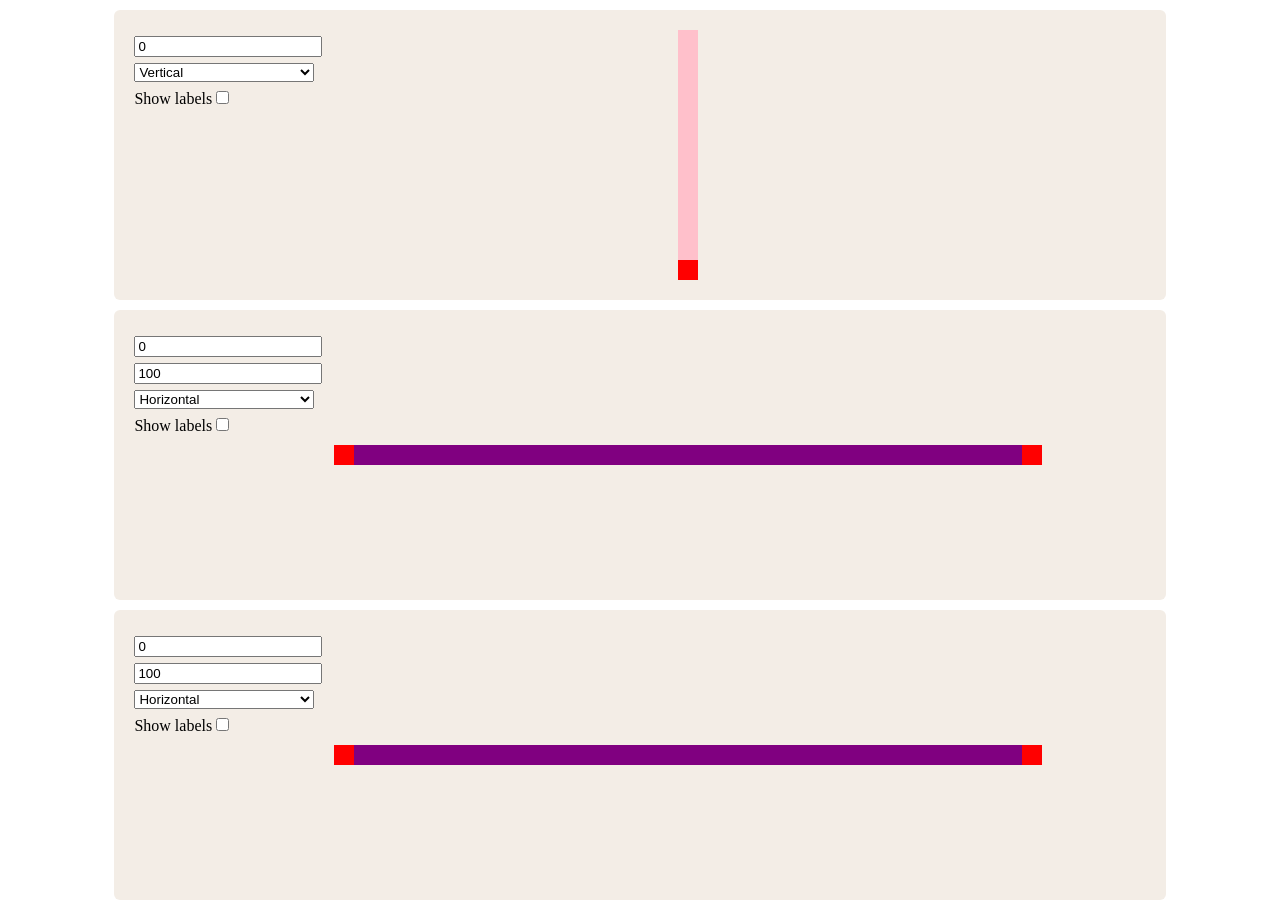
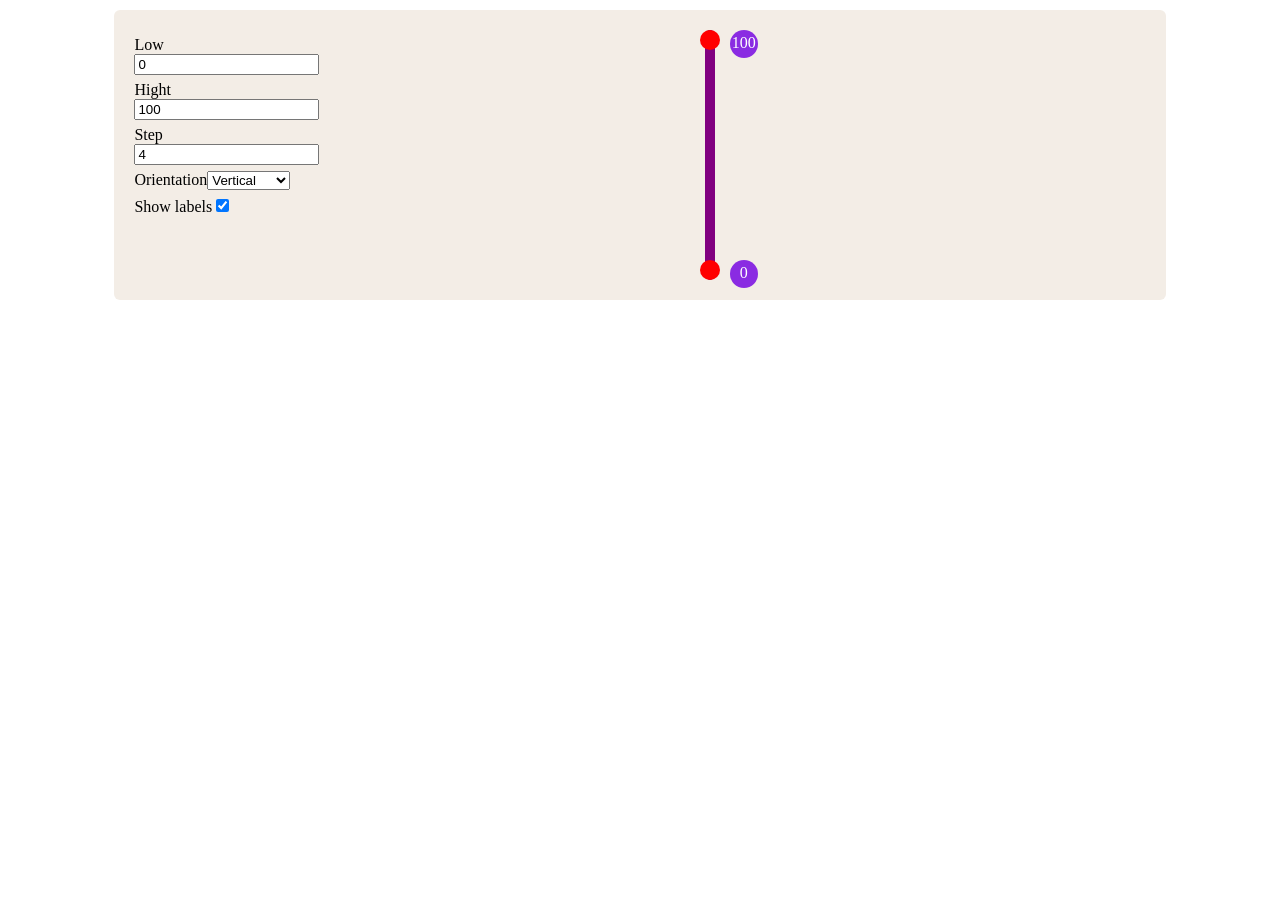
Before and after one commit to makysheva/slider, a website built with webpack: page src/example/index.pug in a window 1280 px wide. Shown: the top 903 px of the page. After the commit the page ends 800 px from the top, so only its background shows below. Built offline with nearby package versions, Linux system fonts and the light colour scheme.

Commit message:
added tests for LabelView, and bug fix

```diff
--- a/package.json
+++ b/package.json
@@ -4,7 +4,7 @@
   "description": "",
   "main": "index.js",
   "scripts": {
-    "test": "mocha -r ts-node/register test/**/*.spec.ts",
+    "test": "mocha --require setup.js -r ts-node/register test/**/*.spec.ts",
     "serv": "webpack-dev-server",
     "build": "webpack --mode development"
   },
@@ -17,6 +17,7 @@
     "chai": "^4.2.0",
     "css-loader": "^3.2.0",
     "html-webpack-plugin": "^3.2.0",
+    "jsdom": "^15.2.1",
     "mocha": "^6.2.2",
     "node-sass": "^4.13.0",
     "pug": "^2.0.4",
--- a/src/example/example.ts
+++ b/src/example/example.ts
@@ -1,61 +1,7 @@
 import './scss/example.scss';
 import { Orientation } from "../model/Orientation";
-import { SliderFacade } from "../controller/SliderFacade";
-import { ModelEvents } from '../model/ModelEvents';
-import { SliderModel } from '../model/SliderModel';
 import { Panel } from './panel/Panel';
 
 $(function() {
-    new Panel(document.body, {orientation: Orientation.Vertical});
-    new Panel(document.body, {range: true});
-    new Panel(document.body, { range: true });
-    new Panel(document.body, { range: true, showLabels: true });
-    new Panel(document.body, { range: true });
-    new Panel(document.body, { range: true });
-
-/*
-    let fst: SliderFacade = $('.slider-example').slider({orientation: Orientation.Horizontal, range: true});
-    fst.orientation =Orientation.Vertical;
-    //fst.orientation = Orientation.Horizontal;
-    //fst.value = 32;
-    //fst.orientation = Orientation.Vertical;
-    fst.addEventListener(ModelEvents.changeValue, function(type: ModelEvents, data: SliderModel) {
-        $('#panel_1').val(data.value);
-    });
-
-    fst.addEventListener(ModelEvents.changeLabelVisibility, function(type: ModelEvents, data: SliderModel) {
-        $('#check_1').prop('checked', fst.labels);
-    });
-
-    $('#panel_1').on('input', function() {
-        let val: any = $('#panel_1').val() || ''!;
-        fst.value = parseInt( val );
-    });
-
-    $('#panel_1').val(fst.value);
-    $('#check_1').prop('checked', fst.labels);
-
-    $('#check_1').change(function() {
-        let val: boolean = $('#check_1').prop('checked');
-        fst.labels = val;
-    });
-
-    $('#select_slider').val(fst.orientation);
-    $('#select_slider').change(function() {
-        if($(this).val() == 'vertical') {
-            fst.orientation = Orientation.Vertical;
-        } else {
-            fst.orientation = Orientation.Horizontal;
-        }
-
-    });
-
-    let slider: SliderFacade = $('.slider-example2').slider({orientation: Orientation.Vertical, range: true, labels: true});
-    //slider.value = 50;
-    //slider.step = 25;
-    slider.labels = false;
-    slider.labels = true;
-    slider.orientation = Orientation.Horizontal;
-    //slider.orientation = Orientation.Vertical;
-*/
+    new Panel(document.body, {orientation: Orientation.Vertical, showLabels: true, range: true, step: 4});
 });
--- a/src/example/panel/Panel.ts
+++ b/src/example/panel/Panel.ts
@@ -10,6 +10,7 @@ export class Panel {
     private _container: JQuery;
     private _textFieldLow: JQuery;
     private _textFieldHight: JQuery;
+    private _textFieldStep: JQuery;
     private _selectOrientation: JQuery;
     private _checkboxLabels: JQuery;
     private _isRange: boolean;
@@ -22,25 +23,34 @@ export class Panel {
         $(parent).append(this._container);
         this._container.append(panel);
         this._container.append(slider);
-        this._textFieldLow = $('<input type="number" class="example__element">');
+        this._textFieldLow = $('<input type="number">');
         panel.append(this._textFieldLow);
+        this.wrapLabel(this._textFieldLow, 'Low');
 
         if (this._isRange) {
-            this._textFieldHight = $('<input type="number" class="example__element">');
+            this._textFieldHight = $('<input type="number">');
             panel.append(this._textFieldHight);
+            this.wrapLabel(this._textFieldHight, 'Hight');
             this._textFieldHight.on('input', this.onChangeHightValue.bind(this));
         }
 
-        this._selectOrientation = $('<select class="example__element">'+
+        this._textFieldStep = $('<input type="number">');
+        panel.append(this._textFieldStep);
+        this.wrapLabel(this._textFieldStep, 'Step');
+        this._textFieldStep.on('input', this.onChangeStep.bind(this));
+
+        this._selectOrientation = $('<select>'+
             '<option value="horizontal">Horizontal</option>'+
             '<option value="vertical">Vertical</option>'+
             '</select>'
         );
+
         panel.append(this._selectOrientation);
+        this.wrapLabel(this._selectOrientation, 'Orientation');
 
         this._checkboxLabels = $('<input type="checkbox">');
         panel.append(this._checkboxLabels);
-        this._checkboxLabels.wrap('<label class="example__element">Show labels</label>');
+        this.wrapLabel(this._checkboxLabels, 'Show labels');
 
         this._slider = new SliderFacade(slider.get(0), props);
 
@@ -55,6 +65,7 @@ export class Panel {
         this.updateLabelsCheckbox();
         this.updateValues();
         this.updateOrientation();
+        this.updateStep();
     }
 
     private updateValues() {
@@ -62,6 +73,10 @@ export class Panel {
         if (this._slider.range) {
             this._textFieldHight.val(this._slider.getValue(1));
         }
+    }
+
+    private updateStep() {
+        this._textFieldStep.val(this._slider.step);
     }
 
     private onChangeLowValue() {
@@ -74,6 +89,10 @@ export class Panel {
 
     private onChangeHightValue() {
         this._slider.setValue(<number>this._textFieldHight.val(), 1);
+    }
+
+    private onChangeStep() {
+        this._slider.step = +<number>this._textFieldStep.val();
     }
 
     private onChangeOrientation() {
@@ -93,11 +112,14 @@ export class Panel {
             this._selectOrientation.val('horizontal');
         } else {
             this._selectOrientation.val('vertical');
-
         }
     }
 
     private onCheckboxChange() {
         this._slider.labels = this._checkboxLabels.prop('checked');
     }
+
+    private wrapLabel(element: JQuery, text: string): JQuery {
+        return element.wrap('<label class="example__element">' + text + '</label>')
+    }
 }
--- a/src/model/SliderModel.ts
+++ b/src/model/SliderModel.ts
@@ -81,14 +81,14 @@ export class SliderModel {
     }
 
     /**
-     * delete
+     *
      */
     get values(): number[] {
         return [this._markers[0].value, this._markers[1].value];
     }
 
     /**
-     * delete
+     *
      */
     set values(val: number[]) {
         this.checkRange();
@@ -113,7 +113,7 @@ export class SliderModel {
      *
      */
     set step(value: number) {
-        if (value <= this._max) {
+        if ( value < (this._max - this._min) ) {
             this._step = value;
         } else {
             throw new Error('Step should be between min and max.');
--- a/src/scss/slider.scss
+++ b/src/scss/slider.scss
@@ -1,12 +1,16 @@
 .slider {
     width: 100%;
-    height: 20px;
+    height: 10px;
     position: relative;
     background-color: pink;
+    border-radius: 10px;
+    display: flex;
+    align-items: center;
+    justify-content: center;
 
     &--vertical {
         height: 100%;
-        width: 20px;
+        width: 10px;
     }
 
     &__marker {
@@ -14,6 +18,7 @@
         width: 20px;
         height: 20px;
         background-color: red;
+        border-radius: 50%;
     }
 
     &__fill {
@@ -21,6 +26,7 @@
         top: 0;
         background-color: purple;
         height: 100%;
+        border-radius: 10px;
 
         &--vertical {
             width: 100%;
--- a/src/view/marker/Marker.ts
+++ b/src/view/marker/Marker.ts
@@ -25,14 +25,24 @@ export class Marker {
         document.addEventListener('mouseup', this.onMouseUp.bind(this));
     }
 
-
-
     getWidht(): number {
         return this._marker.getBoundingClientRect().width;
     }
 
     getHeight(): number {
         return this._marker.getBoundingClientRect().height;
+    }
+
+    getLeft(): number {
+        return this._marker.getBoundingClientRect().left;
+    }
+
+    getRight(): number {
+        return this._marker.getBoundingClientRect().right;
+    }
+
+    getBottom(): number {
+        return this._marker.getBoundingClientRect().bottom;
     }
 
     setPositionX(x: number) {
@@ -43,13 +53,13 @@ export class Marker {
         this._marker.style.top = y + 'px';
     }
 
-    getCenterByX(): number {
+    /*getCenterByX(): number {
         return this._marker.getBoundingClientRect().left + this._marker.getBoundingClientRect().width / 2;
     }
 
     getCenterByY(): number {
         return this._marker.getBoundingClientRect().top + this._marker.getBoundingClientRect().height / 2;
-    }
+    }*/
 
     showLabel() {
         this._label.show();
--- a/src/view/slider/Slider.ts
+++ b/src/view/slider/Slider.ts
@@ -125,8 +125,8 @@ export class Slider {
         this._markers[id].setValue(value);
 
         if (this._markers.length > 1) {
-            let left: number = this._markers[0].getCenterByX();
-            let right: number = this._markers[1].getCenterByX() - this._container.getBoundingClientRect().left;
+            let left: number = this._markers[0].getLeft();
+            let right: number = this._markers[1].getRight() - this._container.getBoundingClientRect().left;
             this._fillBar.update(left - this._container.getBoundingClientRect().left, this._container.getBoundingClientRect().width - right, orientation);
         } else {
             this._fillBar.update(0, this._container.getBoundingClientRect().width - position, orientation);
@@ -140,7 +140,7 @@ export class Slider {
         this._markers[id].setValue(value);
 
         if (this._markers.length > 1) {
-            let bottom: number = this._markers[0].getCenterByY();
+            let bottom: number = this._markers[0].getBottom();
             this._fillBar.update( this._container.getBoundingClientRect().bottom - bottom, position , orientation);
         } else {
             this._fillBar.update(0, position, orientation);
```
Also changed, not shown: setup.js (added, +24 -0 lines), test/view/LabelView.spec.ts (added, +39 -0 lines), src/model/MarkerModel.ts (line endings or trailing spaces), 1 other file.
